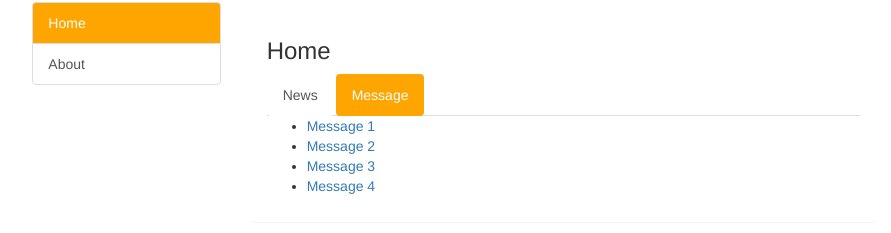
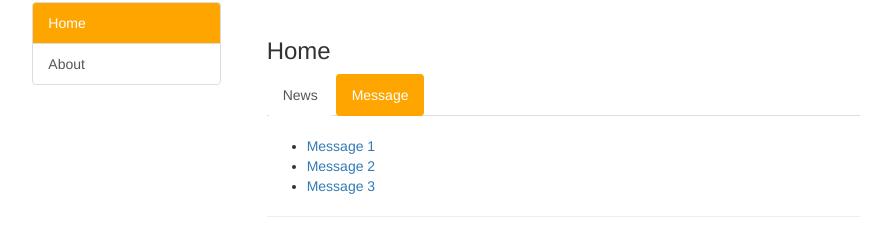
Before and after one commit to yutung-cheng/React_route_page, a React (Create React App) app: page /home/message in a window 1280 px wide. Shown: the part 111-344 px from the top of the page, without its empty margins (186-1077 px from the left). Built offline with nearby package versions, Linux system fonts and the light colour scheme.

Commit message:
useParam for routes

```diff
--- a/src/App.js
+++ b/src/App.js
@@ -1,12 +1,11 @@
-import React, { Component } from "react";
-import { Routes, Route, Navigate } from "react-router-dom";
+import React from "react";
+import { useRoutes } from "react-router-dom";
 import Header from "./components/Header";
-import Home from "./pages/Home";
-import About from "./pages/About";
 import MyNavLink from "./MyNavLink";
+import Routes from "./routes";
 
-export default class App extends Component {
-  render() {
+export default function App() {
+  const routes = useRoutes(Routes);
   return (
     <div>
       <div className="row">
@@ -25,13 +24,18 @@ export default class App extends Component {
           <div className="panel">
             <div className="panel-body">
               {/* Register Routes */}
-                <Routes>
-                  {/* If not necessary, do not use "exact" keyword in React. */}
-                  <Route path="/home/*" element={<Home />} />
+              {/* <Routes>
+                  {
+                    // If not necessary, do not use "exact" keyword in React.
+                  }
+                  <Route path="/home" element={<Home />} />
                   <Route path="/about" element={<About />} />
-                  {/* *Redirect* */}
+                  {
+                    // *Redirect*
+                  }
                   <Route path="/" element={<Navigate replace to="/home" />} />
-                </Routes>
+                </Routes> */}
+              {routes}
             </div>
           </div>
         </div>
@@ -39,4 +43,3 @@ export default class App extends Component {
     </div>
   );
 }
-}
--- /dev/null
+++ b/src/pages/Home/Message/Detail/index.jsx
@@ -0,0 +1,26 @@
+import React from "react";
+import { useParams } from "react-router-dom";
+
+const detailData = [
+  { id: "01", content: "Hello World 1" },
+  { id: "02", content: "Hello World 2" },
+  { id: "03", content: "Hello World 3" },
+  { id: "04", content: "Hello World 4 " },
+];
+
+//In route v6, only use function to create Component, so we can use "useParam" to accept data.
+export default function Detail() {
+  const { id, title } = useParams();
+
+  const findDetailsData = detailData.find((obj) => obj.id === id);
+
+  return (
+    <div>
+      <ul>
+        <li>ID: {id}</li>
+        <li>Title: {title}</li>
+        <li>Content: {findDetailsData.content}</li>
+      </ul>
+    </div>
+  );
+}
--- a/src/pages/Home/Message/index.jsx
+++ b/src/pages/Home/Message/index.jsx
@@ -1,23 +1,35 @@
 import React, { Component } from "react";
+import { Link, Route, Routes } from "react-router-dom";
+import Detail from "./Detail";
 
 export default class Message extends Component {
+  state = {
+    messageArr: [
+      { id: "01", title: "Message 1" },
+      { id: "02", title: "Message 2" },
+      { id: "03", title: "Message 3" },
+    ],
+  };
   render() {
+    const { messageArr } = this.state;
     return (
       <div>
         <ul>
-          <li>
-            <a href="/message1">Message 1</a>
-          </li>
-          <li>
-            <a href="/message2">Message 2</a>
-          </li>
-          <li>
-            <a href="/message3">Message 3</a>
-          </li>
-          <li>
-            <a href="/message4">Message 4</a>
-          </li>
+          {messageArr.map((msgObj) => {
+            //...
+            return (
+              <li key={msgObj.id}>
+                <Link to={`detail/${msgObj.id}/${msgObj.title}`}>
+                  {msgObj.title}
+                </Link>
+              </li>
+            );
+          })}
         </ul>
+        <hr />
+        <Routes>
+          <Route path="detail/:id/:title" element={<Detail />} />
+        </Routes>
       </div>
     );
   }
--- a/src/pages/Home/index.jsx
+++ b/src/pages/Home/index.jsx
@@ -1,13 +1,9 @@
 import React, { Component } from "react";
 import MyNavLink from "../../MyNavLink";
-import { Routes, Route, Navigate } from "react-router-dom";
-import News from "./News";
-import Message from "./Message";
+import { Outlet } from "react-router-dom";
 
 export default class Home extends Component {
   render() {
-    console.log("Home receive props", this.props.history);
-
     return (
       <div>
         <h3>Home</h3>
@@ -20,12 +16,9 @@ export default class Home extends Component {
               <MyNavLink to="message">Message</MyNavLink>
             </li>
           </ul>
+          <br />
         </div>
-        <Routes>
-          <Route path="news" element={<News />} />
-          <Route path="message" element={<Message />} />
-          <Route path="/*" element={<Navigate replace to="news" />} />
-        </Routes>
+        <Outlet />
       </div>
     );
   }
--- /dev/null
+++ b/src/routes/index.jsx
@@ -0,0 +1,35 @@
+import { Navigate } from "react-router-dom";
+import About from "../pages/About";
+import Home from "../pages/Home";
+import Message from "../pages/Home/Message";
+import News from "../pages/Home/News";
+import Detail from "../pages/Home/Message/Detail";
+
+const routes = [
+  {
+    path: "/home/*",
+    element: <Home />,
+    children: [
+      { path: "news", element: <News /> },
+      {
+        path: "message/*",
+        element: <Message />,
+        children: [{ path: "detail/:id/:title", element: <Detail /> }],
+      },
+      {
+        path: "*",
+        element: <Navigate to="/home/news" />,
+      },
+    ],
+  },
+  {
+    path: "/about",
+    element: <About />,
+  },
+  {
+    path: "*",
+    element: <Navigate to="/home" />,
+  },
+];
+
+export default routes;
```
Lines whose indentation alone changed are shown as unchanged.
